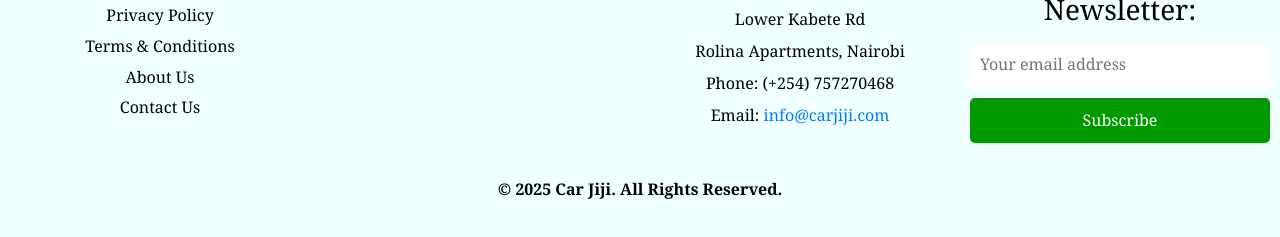
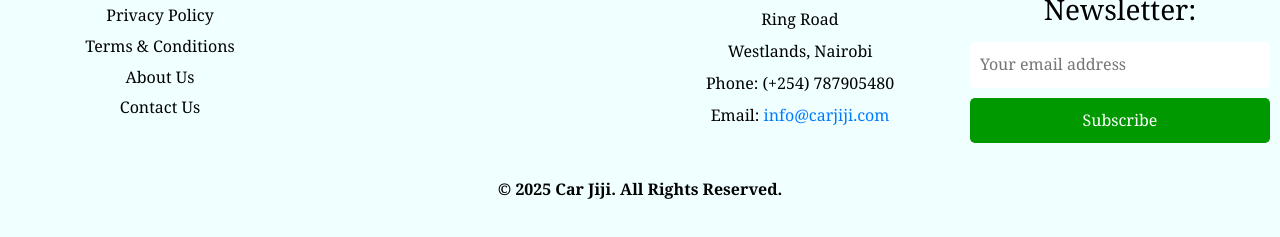
Before and after one commit to tonny-mwangi/carjiji, a plain HTML site: page about.html in a window 1280 px wide. Shown: the part 1643-1880 px from the top of the page. Drawn offline with nearby package versions, Linux system fonts and the light colour scheme; a small style sheet from the web is missing.

Commit message:
Update about.html
Signed-off-by: Antony Mwangi <mwangiantony068@gmail.com>

```diff
--- a/about.html
+++ b/about.html
@@ -151,9 +151,9 @@
             <div class="footer-address">
                 <h3>Contact Us:</h3>
                 <address>
-                    Lower Kabete Rd<br>
-                    Rolina Apartments, Nairobi<br>
-                    Phone: (+254) 757270468<br>
+                    Ring Road<br>
+                    Westlands, Nairobi<br>
+                    Phone: (+254) 787905480<br>
                     Email: <a href="mailto:info@carjiji.com">info@carjiji.com</a>
                 </address>
             </div>
```
